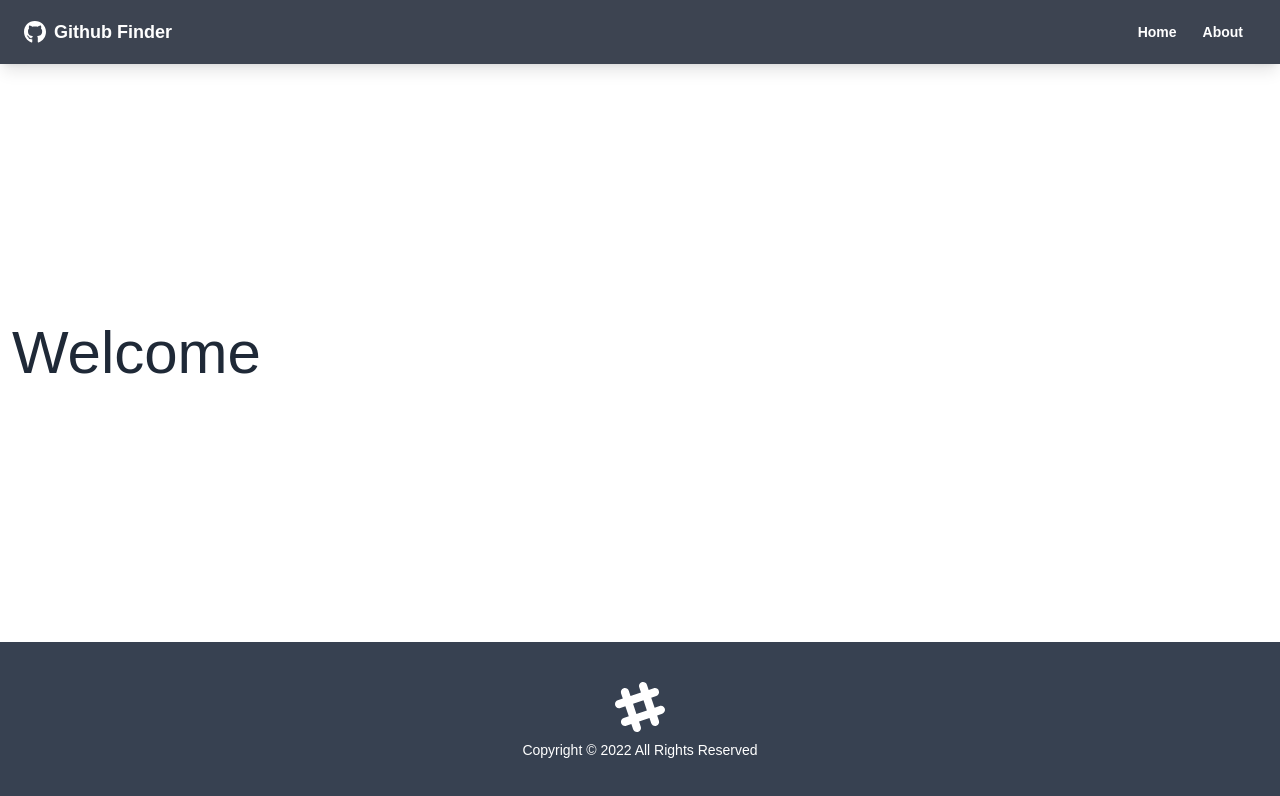
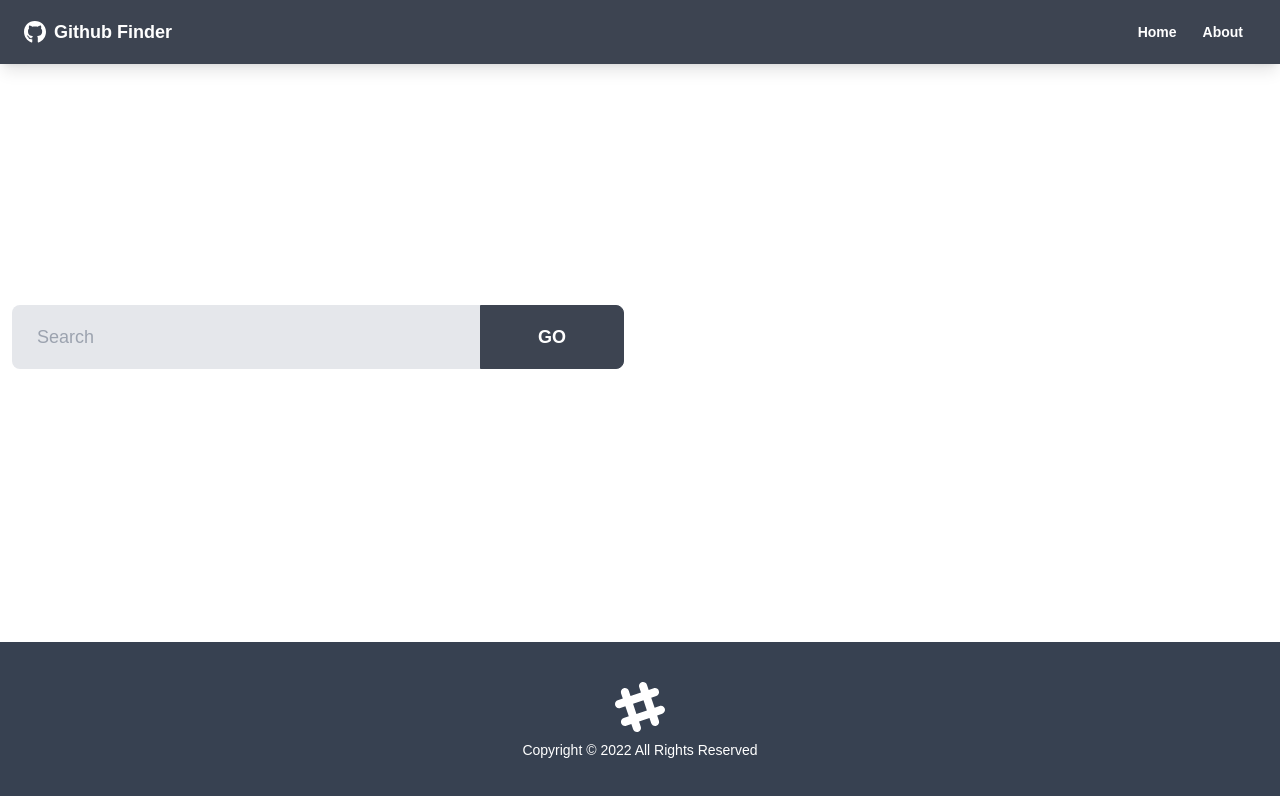
Before and after one commit to mohamed3samy/Github-Finder, a React (Create React App) app: page / in a window 1280 px wide. Shown: the top 796 px of the page. Built offline with nearby package versions, Linux system fonts and the light colour scheme; no server answers.

Commit message:
working with the Github API & add search component

```diff
--- /dev/null
+++ b/src/components/layout/Spinner.jsx
@@ -0,0 +1,9 @@
+const Spinner = () => {
+	return (
+		<div className="fixed inset-0 bg-black/[0.6] z-[5000] flex justify-center items-center">
+			<div className="w-16 h-16 border-8 border-solid border-t-gray-200 border-r-transparent border-b-gray-200 border-l-transparent rounded-full animate-spin"></div>
+		</div>
+	);
+};
+
+export default Spinner;
--- /dev/null
+++ b/src/components/users/UserItem.jsx
@@ -0,0 +1,35 @@
+import { Link } from "react-router-dom";
+import PropTypes from "prop-types";
+
+const UserItem = ({ user: { login, avatar_url } }) => {
+	return (
+		<div className="card shadow-md compact bg-base-100">
+			<div className="flex-row items-center space-x-4 card-body">
+				<div>
+					<div className="avatar">
+						<div className="rounded-full shadow w-14 h-14">
+							<img src={avatar_url} alt="Profile" />
+						</div>
+					</div>
+				</div>
+				<div>
+					<h2 className="card-title mb-1 capitalize tracking-wide">
+						{login}
+					</h2>
+					<Link
+						to={`/user/${login}`}
+						className="text-base-content text-opacity-90 text-[0.9rem] tracking-wide"
+					>
+						Visit Profile
+					</Link>
+				</div>
+			</div>
+		</div>
+	);
+};
+
+UserItem.propTypes = {
+	user: PropTypes.object.isRequired,
+};
+
+export default UserItem;
--- /dev/null
+++ b/src/components/users/UserResults.jsx
@@ -0,0 +1,20 @@
+import { useContext } from "react";
+import UserItem from "./UserItem";
+import Spinner from "../layout/Spinner";
+import GithubContext from "../../context/github/GithubContext";
+
+const UserResults = () => {
+	const { users, loading } = useContext(GithubContext);
+
+	return loading ? (
+		""
+	) : (
+		<div className="grid grid-cols-1 gap-8 xl-grid-cols-4 lg:grid-cols-3 md-grid-cols-2">
+			{users.map((user) => (
+				<UserItem key={user.id} user={user} />
+			))}
+		</div>
+	);
+};
+
+export default UserResults;
--- /dev/null
+++ b/src/components/users/UserSearch.jsx
@@ -0,0 +1,60 @@
+import { useState, useContext } from "react";
+import GithubContext from "../../context/github/GithubContext";
+
+const UserSearch = () => {
+	const [text, setText] = useState("");
+	const { users, searchUsers, clearUser } = useContext(GithubContext);
+
+	const handleChange = (e) => setText(e.target.value);
+
+	const handleSubmit = (e) => {
+		e.preventDefault();
+
+		if (text === "") {
+			alert("Please enter something");
+		} else {
+			searchUsers(text);
+
+			setText("");
+		}
+	};
+
+	return (
+		<div className="grid grid-cols-1 md:grid-cols-2 mb-8 gap-8">
+			<div>
+				<form onSubmit={handleSubmit}>
+					<div className="form-control">
+						<div className="relative">
+							<input
+								type="text"
+								className="w-full pr-40 bg-gray-200 input input-lg text-black"
+								placeholder="Search"
+								value={text}
+								onChange={handleChange}
+							/>
+							<button
+								type="submit"
+								className="absolute top-0 right-0 rounded-l-none w-36 btn btn-lg"
+							>
+								Go
+							</button>
+						</div>
+					</div>
+				</form>
+			</div>
+
+			{users.length > 0 && (
+				<div>
+					<button
+						onClick={clearUser}
+						className="btn btn-ghost btn-lg"
+					>
+						Clear
+					</button>
+				</div>
+			)}
+		</div>
+	);
+};
+
+export default UserSearch;
--- /dev/null
+++ b/src/context/github/GithubContext.js
@@ -0,0 +1,56 @@
+import { createContext, useReducer } from "react";
+import githubReducer from "./GithubReducer";
+
+const GithubContext = createContext();
+
+const GITHUB_URL = process.env.REACT_APP_GITHUB_URL;
+const GITHUB_TOKEN = process.env.REACT_APP_GITHUB_TOKEN;
+
+export const GithubProvider = ({ children }) => {
+	const initialState = {
+		users: [],
+		loading: true,
+	};
+
+	const [state, dispatch] = useReducer(githubReducer, initialState);
+
+	const searchUsers = async (text) => {
+		setLoading();
+
+		const params = new URLSearchParams({ q: text });
+
+		const response = await fetch(
+			`${GITHUB_URL}/search/users?${params}`,
+			{
+				headers: {
+					Authorization: `token ${GITHUB_TOKEN}`,
+				},
+			}
+		);
+
+		const { items } = await response.json();
+
+		dispatch({ type: "GET_USERS", payload: items });
+	};
+
+	// Clear user from state
+	const clearUser = () => dispatch({ type: "CLEAR_USERS" });
+
+	// Set loading
+	const setLoading = () => dispatch({ type: "SET_LOADING" });
+
+	return (
+		<GithubContext.Provider
+			value={{
+				users: state.users,
+				loading: state.loading,
+				searchUsers,
+				clearUser,
+			}}
+		>
+			{children}
+		</GithubContext.Provider>
+	);
+};
+
+export default GithubContext;
--- /dev/null
+++ b/src/context/github/GithubReducer.js
@@ -0,0 +1,24 @@
+const githubReducer = (state, action) => {
+	switch (action.type) {
+		case "GET_USERS":
+			return {
+				...state,
+				users: action.payload,
+				loading: false,
+			};
+		case "SET_LOADING":
+			return {
+				...state,
+				loading: true,
+			};
+		case "CLEAR_USERS":
+			return {
+				...state,
+				users: [],
+			};
+		default:
+			return state;
+	}
+};
+
+export default githubReducer;
--- a/src/index.css
+++ b/src/index.css
@@ -7,3 +7,14 @@
 body {
 	font-family: "Poppins", sans-serif;
 }
+
+/* Scroll Bar */
+::-webkit-scrollbar {
+	@apply w-3;
+}
+::-webkit-scrollbar-track {
+	@apply bg-gray-300;
+}
+::-webkit-scrollbar-thumb {
+	@apply bg-gray-500 hover:bg-gray-600 rounded-xl;
+}
--- a/src/pages/Home.jsx
+++ b/src/pages/Home.jsx
@@ -1,8 +1,12 @@
+import UserResults from "../components/users/UserResults";
+import UserSearch from "../components/users/UserSearch";
+
 const Home = () => {
 	return (
-		<div>
-			<h2 className="text-6xl">Welcome</h2>
-		</div>
+		<>
+			<UserSearch />
+			<UserResults />
+		</>
 	);
 };
 
```
Also changed, not shown: src/App.js (+7 -1 lines), 1 other file (tests, documents, lock files or other folders).
